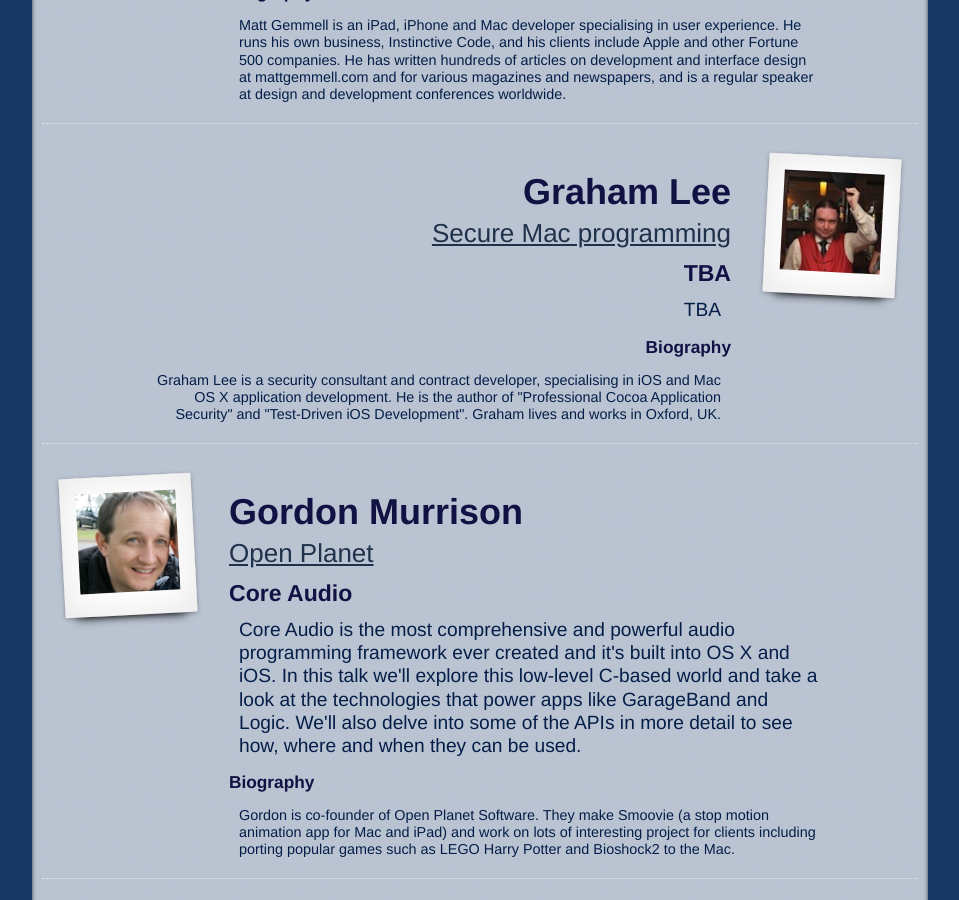
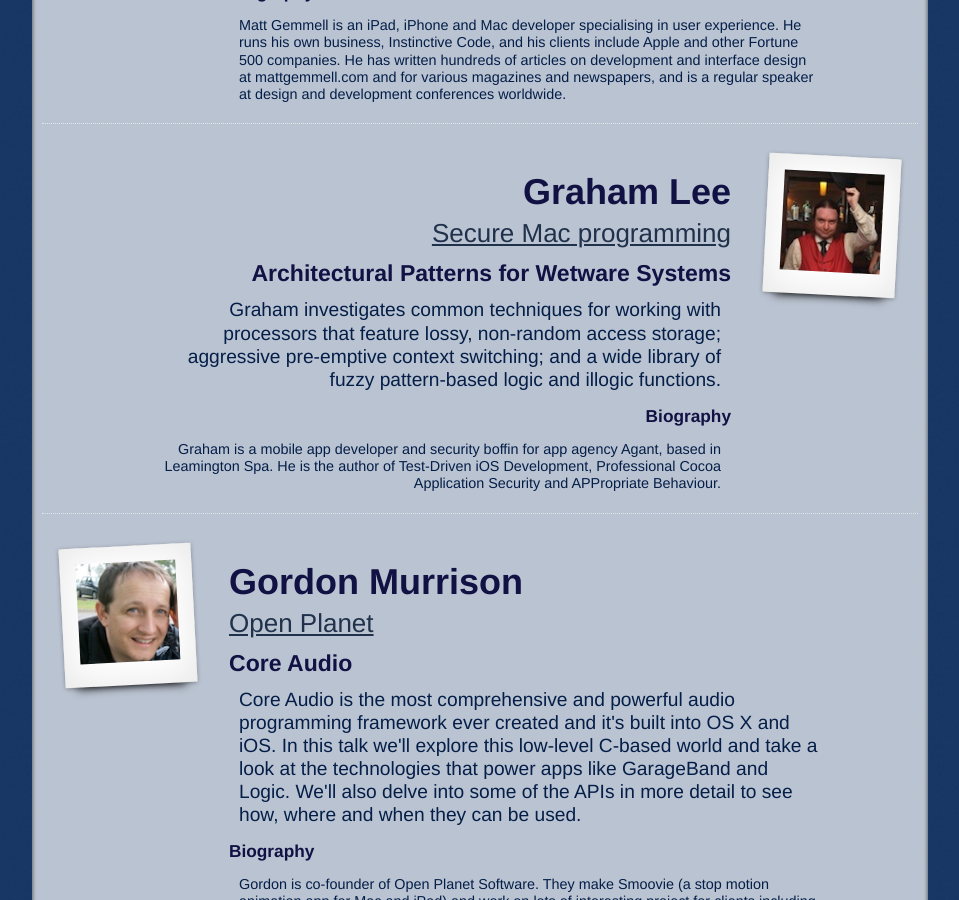
Before and after one commit to acf/nsscotland, a Jekyll site: the page built from index.html, in a window 1280 px wide and 900 px high, scrolled down 1470 px. Shown: the whole window, without its empty margins (160-1119 px from the left). Built offline with Jekyll 4.4.1, drawn with Linux system fonts in a browser that asks for light colours.

Commit message:
updated graham,

```diff
--- a/index.html
+++ b/index.html
@@ -57,12 +57,12 @@
     <h3>Graham Lee</h3>
     <a class="bigger" href="http://securemacprogramming.com/">Secure Mac programming</a>
     <div class="abstract">
-      <h4>TBA</h4>
-      <p>TBA</p>
+      <h4>Architectural Patterns for Wetware Systems</h4>
+      <p>Graham investigates common techniques for working with processors that feature lossy, non-random access storage; aggressive pre-emptive context switching; and a wide library of fuzzy pattern-based logic and illogic functions.</p>
     </div>
     <div class="biography">
       <h4>Biography</h4>
-      <p>Graham Lee is a security consultant and contract developer, specialising in iOS and Mac OS X application development. He is the author of "Professional Cocoa Application Security" and "Test-Driven iOS Development". Graham lives and works in Oxford, UK.</p>
+      <p>Graham is a mobile app developer and security boffin for app agency Agant, based in Leamington Spa. He is the author of Test-Driven iOS Development, Professional Cocoa Application Security and APPropriate Behaviour.</p>
     </div>
   </div>
 </div>
```
